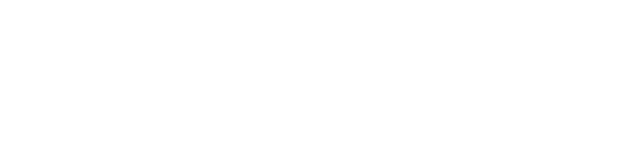
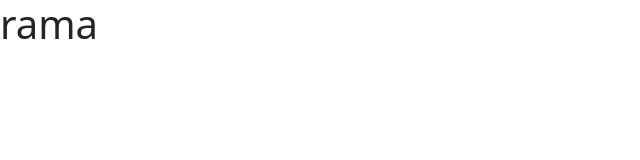
Before and after one commit to AlokCoding/Tim-Code, a plain HTML site: page Tugas Landing Page/index.html in a window 1280 px wide. Shown: the whole page, without its empty margins (0-640 px from the left). Drawn offline with nearby package versions, Linux system fonts and the light colour scheme.

Commit message:
Update index.html

```diff
--- a/Tugas Landing Page/index.html
+++ b/Tugas Landing Page/index.html
@@ -7,6 +7,6 @@
     <link href="https://cdn.jsdelivr.net/npm/bootstrap@5.3.3/dist/css/bootstrap.min.css" rel="stylesheet" integrity="sha384-QWTKZyjpPEjISv5WaRU9OFeRpok6YctnYmDr5pNlyT2bRjXh0JMhjY6hW+ALEwIH" crossorigin="anonymous">
 </head>
 <body>
-
+    <h1>rama</h1>
 </body>
 </html>
```
